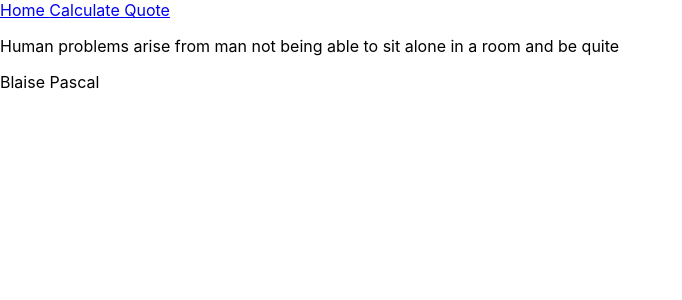
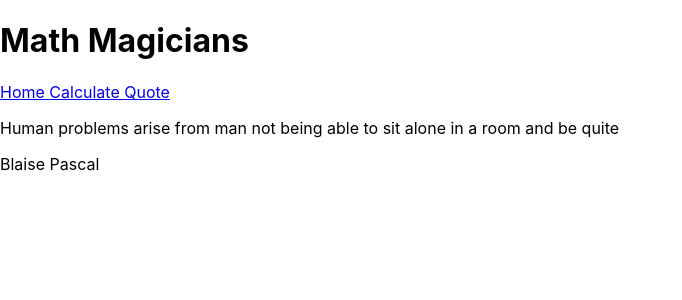
Before and after one commit to KabohaJeanMark/math-magicians, a React (Create React App) app: page /Quote in a window 1280 px wide. Shown: the top 300 px of the page, without its empty margins (0-682 px from the left). Built offline with nearby package versions, Linux system fonts and the light colour scheme.

Commit message:
Add Header component to all pages

```diff
--- a/src/components/Calculator.js
+++ b/src/components/Calculator.js
@@ -1,8 +1,12 @@
 import Navbar from './NavBar';
+import Header from './Header';
 
 const Calculator = () => (
   <div>
-    <Navbar />
+    <div className="navHeader">
+      <Header />
+      <Navbar />
+    </div>
     <h1>Hello from Calculator</h1>
   </div>
 );
--- /dev/null
+++ b/src/components/Header.js
@@ -0,0 +1,7 @@
+const Header = () => (
+  <div>
+    <h1>Math Magicians</h1>
+  </div>
+);
+
+export default Header;
--- a/src/components/Home.js
+++ b/src/components/Home.js
@@ -1,8 +1,12 @@
 import Navbar from './NavBar';
+import Header from './Header';
 
 const Home = () => (
   <div>
-    <Navbar />
+    <div className="navHeader">
+      <Header />
+      <Navbar />
+    </div>
     <h1>Hello from Home</h1>
   </div>
 );
--- a/src/components/Quote.js
+++ b/src/components/Quote.js
@@ -1,8 +1,12 @@
 import Navbar from './NavBar';
+import Header from './Header';
 
 const Quote = () => (
   <div>
-    <Navbar />
+    <div className="navHeader">
+      <Header />
+      <Navbar />
+    </div>
     <p>Human problems arise from man not being able to sit alone in a room and be quite</p>
     <p> Blaise Pascal </p>
   </div>
```
